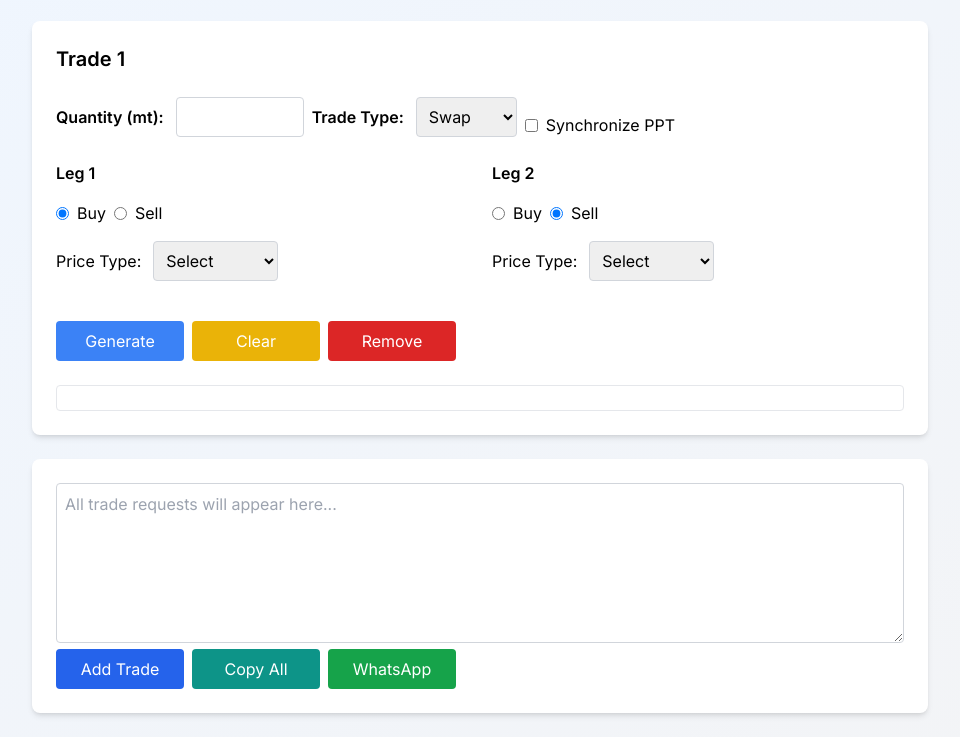
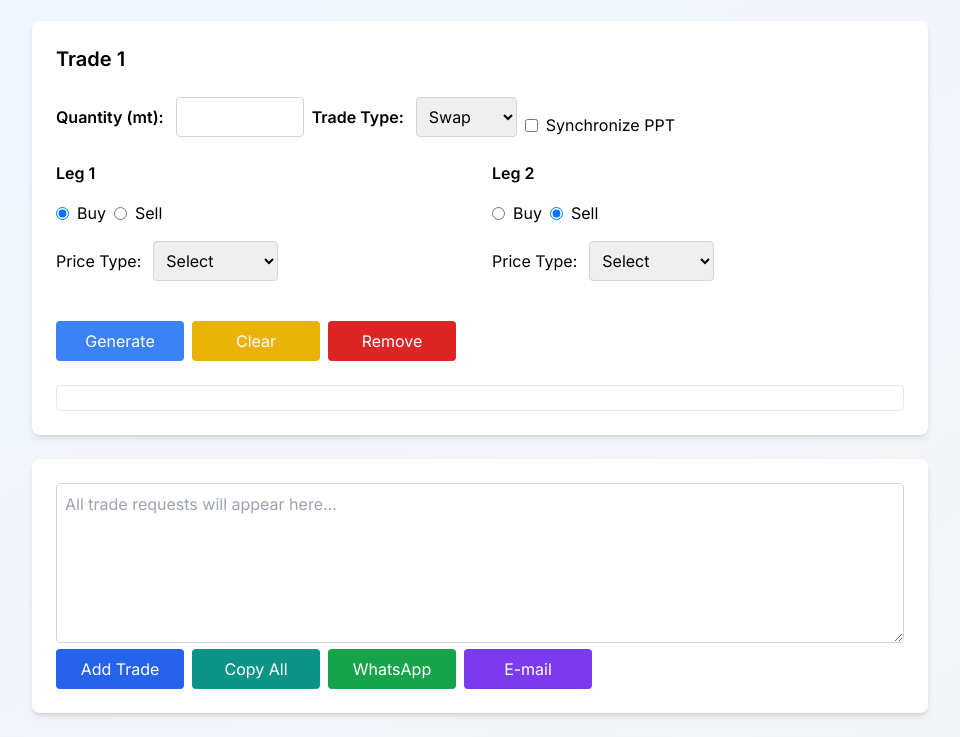
Before and after one commit to Andreicr1/LME-TRADE-REQUEST-APP, a website with bundled scripts: page index.html in a window 1280 px wide. Shown: the part 111-848 px from the top of the page, without its empty margins (160-1120 px from the left). Built offline with nearby package versions, Linux system fonts and the light colour scheme; no server answers.

Commit message:
add e-mail button

```diff
--- a/custom-styles.css
+++ b/custom-styles.css
@@ -1,4 +1,3 @@
-body,
 body,
 html {
   overflow: visible !important;
@@ -12,16 +11,13 @@ button {
 }
 .form-control {
   height: 2.5rem; /* ensures uniform input height */
-  padding: 1rem;
-  border: 1px solid #dde7e3; /* gray-300 */
+  padding: 0.5rem;
+  border: 1px solid #d1d5db; /* gray-300 */
   border-radius: 0.25rem;
 }
 .modal-container {
   position: fixed !important;
-  top: 0 !important;
-  left: 0 !important;
-  right: 0 !important;
-  bottom: 0 !important;
+  inset: 0;
   background-color: rgba(0, 0, 0, 0.5) !important;
   display: flex !important;
   align-items: center !important;
@@ -30,12 +26,12 @@ button {
 }
 
 .modal-box {
-  padding: 1.5rem;
+  padding: 2rem;
   background-color: white;
-  border-radius: 12px;
+  border-radius: 0.75rem;
   box-shadow: 0 0 20px rgba(0, 0, 0, 0.2);
   width: 90% !important;
-  max-width: 520px;
+  max-width: 600px;
 }
 
 .confirmation-text {
@@ -71,3 +67,42 @@ input[type="date"]::-webkit-datetime-edit-day-field {
 input[type="date"]::-webkit-datetime-edit-year-field {
   color: #374151;
 }
+
+#trade-controls {
+  gap: 1rem; /* Aumenta o espaço entre os botões */
+  padding-top: 1rem; /* Aumenta o espaço acima dos botões */
+  min-height: 50px;
+  overflow: visible !important;
+  display: flex !important;
+  flex-wrap: wrap !important;
+  align-items: center !important;
+  justify-content: center !important;
+}
+
+#trade-controls button {
+  flex-shrink: 0;
+  display: inline-block !important;
+  visibility: visible !important;
+}
+
+/* Especificamente para o botão de e-mail */
+button[onclick="sendEmail()"] {
+  display: inline-block !important;
+  visibility: visible !important;
+  opacity: 1 !important;
+  position: relative !important;
+  z-index: 1001 !important;
+  background-color: #7c3aed !important; /* purple-600 */
+  color: white !important;
+  border: 1px solid #6d28d9 !important;
+  padding: 0.5rem 1rem !important;
+  border-radius: 0.25rem !important;
+  width: 8rem !important;
+  height: auto !important;
+  font-weight: 400 !important;
+  cursor: pointer !important;
+}
+
+button[onclick="sendEmail()"]:hover {
+  background-color: #6d28d9 !important; /* purple-700 */
+}
--- a/index.html
+++ b/index.html
@@ -106,6 +106,14 @@
             aria-label="Share via WhatsApp"
           >
             WhatsApp
+          </button>
+          <button
+            onclick="sendEmail()"
+            class="text-white px-4 py-2 rounded w-32"
+            aria-label="Send via Email"
+            style="display: inline-block !important; background-color: #7c3aed !important; z-index: 1001 !important; position: relative !important;"
+          >
+            E-mail
           </button>
         </div>
       </div>
--- a/main.js
+++ b/main.js
@@ -1071,6 +1071,7 @@ if (typeof module !== "undefined" && module.exports) {
     generateAll,
     copyAll,
     shareWhatsApp,
+    sendEmail, // Adicionar aqui
     openHelp,
     closeHelp,
     buildConfirmationText,
@@ -1084,3 +1085,51 @@ if (typeof module !== "undefined" && module.exports) {
     updateAvgRestrictions,
   };
 }
+
+function sendEmail() {
+  const textarea = document.getElementById("final-output");
+  const text = textarea.value.trim(); // Esta linha estava faltando
+  if (!text) {
+    alert("Nothing to send.");
+    textarea.focus();
+    return;
+  }
+
+  const company = document.querySelector("input[name='company']:checked")?.value; // Esta linha estava faltando
+
+  // Remover o cabeçalho da empresa do texto original se existir
+  let cleanText = text;
+  if (company) {
+    const companyHeaders = [
+      "For Alcast Brasil Account -",
+      "For Alcast Trading Account -"
+    ];
+
+    companyHeaders.forEach(header => {
+      if (cleanText.startsWith(header)) {
+        cleanText = cleanText.substring(header.length).trim();
+      }
+    });
+  }
+
+  // Criar a mensagem do e-mail
+  let emailSubject = "LME Trade Request";
+  let emailBody = "";
+
+  if (company) {
+    emailSubject = `LME Trade Request - ${company}`;
+    emailBody = `For ${company} Account – please quote the following trade request:\n\n`;
+  } else {
+    emailBody = "Please quote the following trade request:\n\n";
+  }
+
+  emailBody += cleanText;
+  emailBody += "\n\nPlease respond within 5 minutes.\n\nBest regards";
+
+  // Criar o link mailto
+  const recipient = "hamburgdesk@StoneX.com";
+  const mailtoLink = `mailto:${recipient}?subject=${encodeURIComponent(emailSubject)}&body=${encodeURIComponent(emailBody)}`;
+
+  // Abrir o cliente de e-mail
+  window.location.href = mailtoLink;
+}
```
Also changed, not shown: 1 other file.
